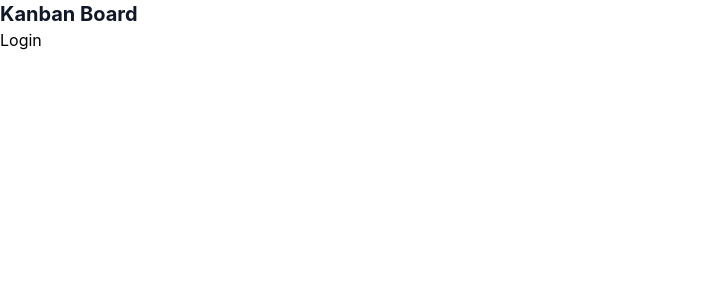
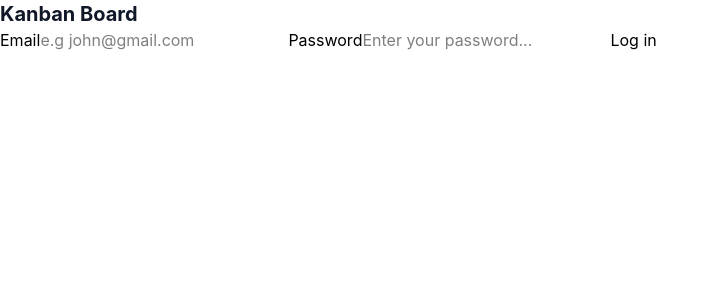
Before and after one commit to EvanBatac/kanban-board, a React (Vite) app in the folder client/: page /login in a window 1280 px wide. Shown: the top 300 px of the page, without its empty margins (0-718 px from the left). Built offline with nearby package versions, Linux system fonts and the light colour scheme; no server answers.

Commit message:
feat(client): add login form with loading and error handling

```diff
--- a/client/src/pages/Login.jsx
+++ b/client/src/pages/Login.jsx
@@ -1,7 +1,65 @@
-
+import api from "../api/client";
+import { useState } from "react";
 
 export default function Login() {
+  const [formData, setFormData] = useState({
+    email: "",
+    password: "",
+  });
+  const [isLoading, setIsLoading] = useState(false);
+  const [error, setError] = useState("");
+  const { email, password } = formData;
+
+  function handleChange(e) {
+    setFormData({
+      ...formData,
+      [e.target.name]: e.target.value,
+    });
+  }
+  async function handleSubmit(e) {
+    e.preventDefault();
+    setError("")
+    try {
+      setIsLoading(true);
+      const res = await api.post("/auth/login", {
+        email,
+        password,
+      });
+      console.log(res.data);
+    } catch (err) {
+      setError(err.response?.data?.message || "Something went wrong");
+    } finally {
+      setIsLoading(false);
+    }
+  }
   return (
-    <div>Login</div>
-  )
+    <>
+      <form onSubmit={handleSubmit}>
+        <label htmlFor="email">Email</label>
+        <input
+          type="email"
+          name="email"
+          id="email"
+          value={email}
+          required
+          placeholder="e.g john@gmail.com"
+          onChange={handleChange}
+        />
+        <label htmlFor="password">Password</label>
+        <input
+          type="password"
+          name="password"
+          id="password"
+          value={password}
+          required
+          placeholder="Enter your password..."
+          onChange={handleChange}
+        />
+        <button disabled={isLoading} type="submit">
+          {isLoading ? "Signing in..." : "Log in"}
+        </button>
+        {error && <p>{error}</p>}
+      </form>
+    </>
+  );
 }
--- a/client/src/pages/Register.jsx
+++ b/client/src/pages/Register.jsx
@@ -74,7 +74,7 @@ export default function Register() {
           type="password"
           onChange={handleChange}
           required
-          placeholder="Enter your password"
+          placeholder="Enter your password..."
         />
         <label htmlFor="confirmPassword">Confirm Password</label>
         <input
```
